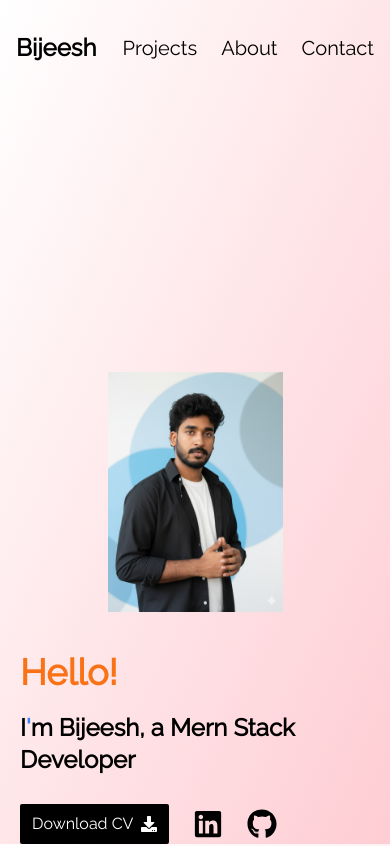
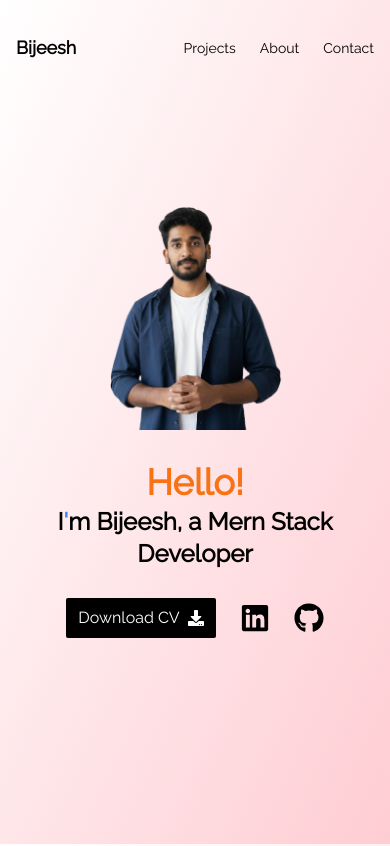
Before and after one commit to bijeesh-m/bijeesh, a Next.js app: page / in a window 390 px wide. Shown: the top 846 px of the page. Built offline with nearby package versions, Linux system fonts and the light colour scheme.

Commit message:
fix:changed the background theme

```diff
--- a/components/About.jsx
+++ b/components/About.jsx
@@ -6,7 +6,7 @@ const About = () => {
   return (
     <section
       id="about"
-      className="relative font-mono h-screen flex items-center bg-gradient-to-br from-white to-rose-100 w-full py-20 px-6 md:px-16 lg:px-24"
+      className="relative font-mono min-h-screen flex items-center bg-gradient-to-br from-white to-rose-100 w-full py-20 px-6 md:px-16 lg:px-24"
     >
       <div className="max-w-7xl mx-auto flex flex-col lg:flex-row items-center gap-16">
         {/* Profile Image */}
--- a/components/Landing.jsx
+++ b/components/Landing.jsx
@@ -6,18 +6,18 @@ import { FaDownload, FaLinkedin, FaGithub } from "react-icons/fa";
 const Landing = () => {
   return (
     <div className="hero w-screen font-mono  bg-gradient-to-br from-white to-rose-200 h-screen px-5 md:px-48">
-      <div className="relative flex items-center h-full flex-col lg:flex-row-reverse gap-10">
+      <div className="relative flex items-center justify-center sm:justify-start gap-8 sm:gap-0  h-full flex-col lg:flex-row-reverse">
         <motion.div
-          className="w-1/2 relative h-full flex items-end justify-center"
-          initial={{ opacity: 0,  }}
-          animate={{ opacity: 1,}}
+          className="w-1/2 relative md:h-full flex items-center md:items-end justify-center"
+          initial={{ opacity: 0 }}
+          animate={{ opacity: 1 }}
           transition={{ duration: 1 }}
         >
           {/* Small screens */}
           <Image
             width={200}
             height={200}
-            src="/Bijeesh.png"
+            src="/Bijeesh (3).png"
             alt="profile"
             className="w-xs md:hidden"
           />
@@ -26,7 +26,7 @@ const Landing = () => {
           <Image
             width={350}
             height={350}
-            src="/Bijeesh.png"
+            src="/Bijeesh (3).png"
             alt="profile"
             className="w-xs md:max-w-sm hidden md:block xl:hidden"
           />
@@ -44,21 +44,21 @@ const Landing = () => {
         </motion.div>
 
         <motion.div
-          initial={{ opacity: 0,  }}
-          animate={{ opacity: 1,  }}
+          initial={{ opacity: 0 }}
+          animate={{ opacity: 1 }}
           transition={{ duration: 1 }}
         >
-          <div className="flex  flex-col gap-5">
+          <div className="flex items-center  flex-col gap-1   sm:gap-5">
             <h1 className="text-4xl md:text-7xl font-bold text-orange-500">
               Hello!
             </h1>
-            <h1 className="text-2xl text-black sm:text-5xl font-bold">
+            <h1 className="text-2xl text-center text-black sm:text-5xl font-bold">
               I<span className="text-blue-500">&apos;</span>m Bijeesh, a Mern
               Stack Developer
             </h1>
           </div>
 
-          <div className="mt-7 flex items-center gap-6">
+          <div className="mt-7 flex justify-center items-center sm:items-start gap-6">
             <a
               href="/Bijeesh M.pdf"
               download
--- a/components/Navbar.jsx
+++ b/components/Navbar.jsx
@@ -57,8 +57,8 @@ const Navbar = () => {
       <nav
         className="max-w-7xl font-mono mx-auto px-4 text-black sm:px-6 md:px-16 lg:px-24 h-24 flex items-center justify-between text-sm font-medium"
       >
-        <div className="text-2xl font-mono font-bold">Bijeesh</div>
-        <ul className="flex space-x-6 text-xl">
+        <div className=" text-lg sm:text-2xl font-mono font-bold">Bijeesh</div>
+        <ul className="flex space-x-6 sm:text-xl">
           <li>
             <button
               onClick={() => scrollTo("work")}
--- a/components/Projects.jsx
+++ b/components/Projects.jsx
@@ -71,7 +71,7 @@ const Projects = () => {
       className="bg-gradient-to-br font-mono from-white to-rose-100 w-full px-5 md:px-16 lg:px-24  space-y-20 py-20  project-font  "
       id="work"
     >
-      <motion.h1 {...animationProps} className=" text-5xl text-black w-full ">
+      <motion.h1 {...animationProps} className=" text-3xl sm:text-5xl text-black w-full ">
         Projects
       </motion.h1>
       {/* <motion.hr {...animationProps} className="sm:m-1 m-0 " /> */}
--- a/components/Skills.jsx
+++ b/components/Skills.jsx
@@ -19,19 +19,19 @@ const itemVariants = {
 
 const Skills = () => {
   return (
-    <div className="px-5 md:px-16 md:pb-20 bg-gradient-to-br from-rose-100 to-white text-black font-mono font-bold min-h-screen lg:px-24">
+    <div className="px-5 py-20 md:px-16 md:pb-20 bg-gradient-to-br from-rose-100 to-white text-black font-mono font-bold min-h-screen lg:px-24">
       <motion.div
         initial="hidden"
         whileInView="visible"
         transition={{ duration: 0.8 }}
         viewport={{ once: true }}
       >
-        <div className="md:py-10 w-full">
+        <div className=" md:py-10 w-full">
           <motion.h1
             initial={{ opacity: 0 }}
             whileInView={{ opacity: 1 }}
             viewport={{ once: true }}
-            className="text-5xl my-20"
+            className="sm:text-5xl text-3xl mb-10 sm:mb-20 "
           >
            Technical Skills & Tools
           </motion.h1>
```
